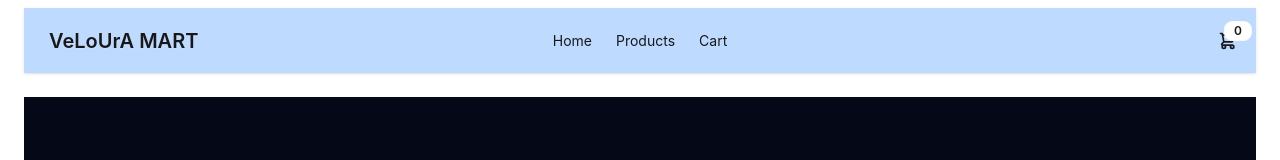
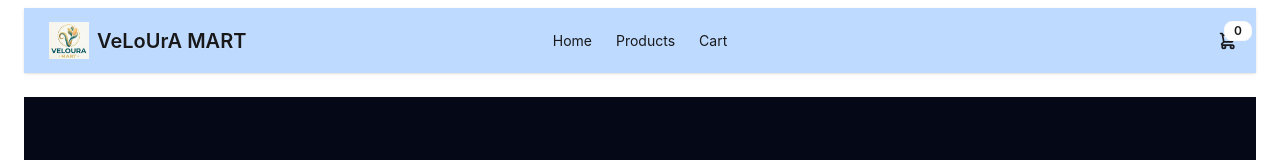
Before and after one commit to RhmSHAK/Veloura_Mart, a React (Vite) app: page / in a window 1280 px wide. Shown: the top 160 px of the page. Built offline with nearby package versions, Linux system fonts and the light colour scheme.

Commit message:
brand logo add

```diff
--- a/index.html
+++ b/index.html
@@ -2,9 +2,9 @@
 <html lang="en">
   <head>
     <meta charset="UTF-8" />
-    <link rel="icon" type="image/svg+xml" href="/favicon.svg" />
+    <link rel="icon" type="image/svg+xml" href="/logo.png" />
     <meta name="viewport" content="width=device-width, initial-scale=1.0" />
-    <title>frontend-veloura</title>
+    <title>Veloura Mart</title>
   </head>
   <body>
     <div id="root"></div>
--- a/src/components/Navbar/Navbar.jsx
+++ b/src/components/Navbar/Navbar.jsx
@@ -3,9 +3,9 @@ import { Link } from 'react-router';
 import useCart from '../../hook/useCart';
 
 const Navbar = () => {
-    const { totalItems,totalPrice } = useCart();
+    const { totalItems, totalPrice } = useCart();
 
-    const navItems=    <>
+    const navItems = <>
         <li className='hover:bg-blue-500'><Link to='/' >Home</Link></li>
         <li className='hover:bg-blue-500'><Link to='/products' >Products</Link></li>
         <li className='hover:bg-blue-500'><Link to='/cart' >Cart</Link></li>
@@ -25,8 +25,22 @@ const Navbar = () => {
                         {navItems}
                     </ul>
                 </div>
-                <Link to='/' className="btn  hover:bg-blue-500 btn-ghost text-xl">VeLoUrA MART</Link>
+
+              {/* logo & brand name */}
+                <Link
+                    to="/"
+                    className="btn btn-ghost hover:bg-blue-500 text-xl flex items-center gap-2"
+                >
+                    <img
+                        src="/logo.png"
+                        alt="Veloura Mart Logo"
+                        className="w-10 h-10 object-contain"
+                    />
+                    <span>VeLoUrA MART</span>
+                </Link>
+
             </div>
+
             <div className="navbar-center hidden lg:flex">
                 <ul className="menu menu-horizontal px-1">
                     {navItems}
```
Also changed, not shown: public/logo.png (added). Lines whose indentation alone changed are shown as unchanged.
